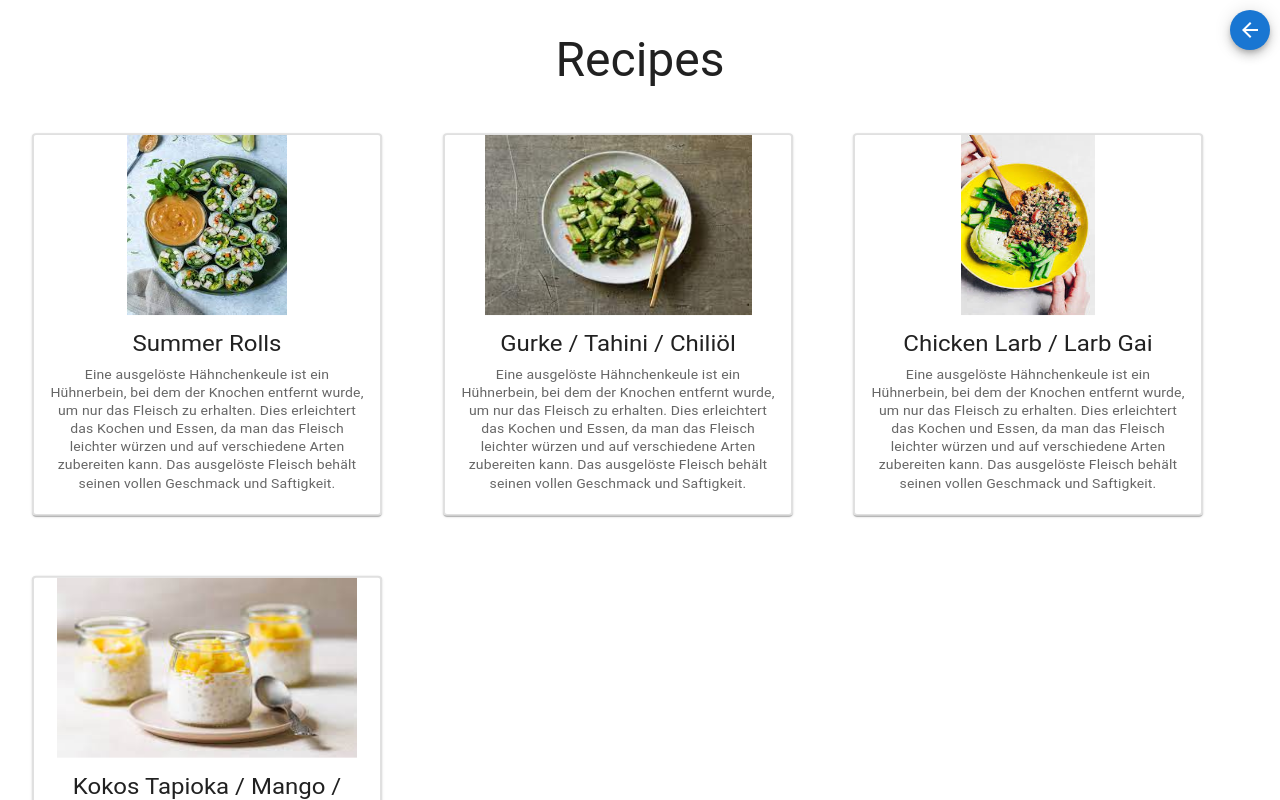
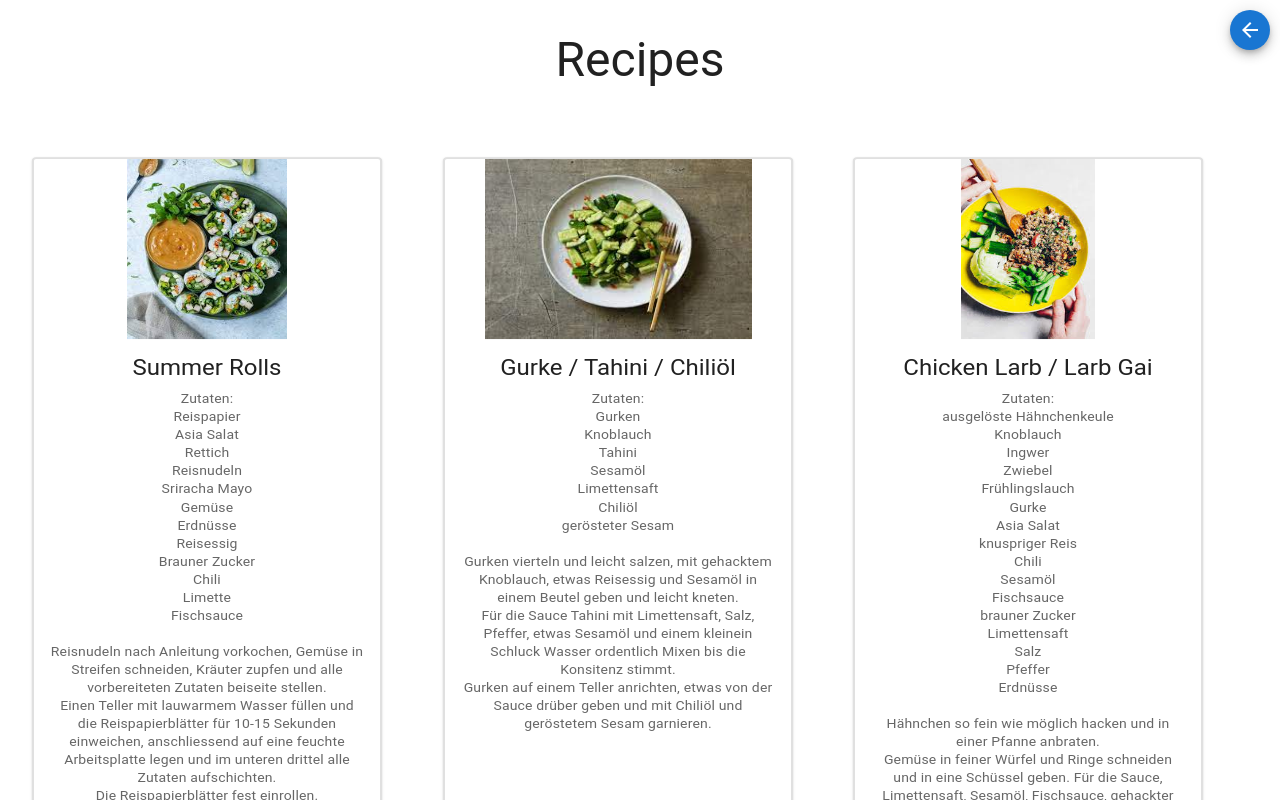
Before and after one commit to Lil-Youn/masterclass, a React (Vite) app: page /recipes in a window 1280 px wide. Shown: the top 800 px of the page. Built offline with nearby package versions, Linux system fonts and the light colour scheme.

Commit message:
edit recipe data

```diff
--- a/src/pages/Recipes/recipe-data.ts
+++ b/src/pages/Recipes/recipe-data.ts
@@ -8,25 +8,26 @@ const recipeItems = [
     image: SummerRollLogo,
     title: "Summer Rolls",
     description:
-      "Eine ausgelöste Hähnchenkeule ist ein Hühnerbein, bei dem der Knochen entfernt wurde, um nur das Fleisch zu erhalten. Dies erleichtert das Kochen und Essen, da man das Fleisch leichter würzen und auf verschiedene Arten zubereiten kann. Das ausgelöste Fleisch behält seinen vollen Geschmack und Saftigkeit.",
+      " Zutaten:\n Reispapier\n Asia Salat\n Rettich\n Reisnudeln\n Sriracha Mayo\n Gemüse\n Erdnüsse\n Reisessig\n Brauner Zucker\n Chili\n Limette\n Fischsauce\n\n Reisnudeln nach Anleitung vorkochen, Gemüse in Streifen schneiden, Kräuter zupfen und alle vorbereiteten Zutaten beiseite stellen.\n Einen Teller mit lauwarmem Wasser füllen und die Reispapierblätter für 10-15 Sekunden einweichen, anschliessend auf eine feuchte Arbeitsplatte legen und im unteren drittel alle Zutaten aufschichten.\n Die Reispapierblätter fest einrollen.\n Wenn alle Rollen fertig sind, mit einem scharfen Messer in Mundgerechte Stücke schneiden und auf einer Platte anrichten.\n Mit Sriracha Mayo, Kräutern und gehackten Erdnüssen garnieren und servieren.\n Für die Sauce Reisessig, Fischsauce, Limettensaft, Chili, Knoblauch und braunen Zucker verrühren und in eine kleine Schale füllen. ",
   },
+
   {
     image: GurkenLogo,
     title: "Gurke / Tahini / Chiliöl",
     description:
-      "Eine ausgelöste Hähnchenkeule ist ein Hühnerbein, bei dem der Knochen entfernt wurde, um nur das Fleisch zu erhalten. Dies erleichtert das Kochen und Essen, da man das Fleisch leichter würzen und auf verschiedene Arten zubereiten kann. Das ausgelöste Fleisch behält seinen vollen Geschmack und Saftigkeit.",
+      " Zutaten:\n Gurken\n Knoblauch\n Tahini\n Sesamöl\n Limettensaft\n Chiliöl\n gerösteter Sesam\n\n Gurken vierteln und leicht salzen, mit gehacktem Knoblauch, etwas Reisessig und Sesamöl in einem Beutel geben und leicht kneten.\n Für die Sauce Tahini mit Limettensaft, Salz, Pfeffer, etwas Sesamöl und einem kleinein Schluck Wasser ordentlich Mixen bis die Konsitenz stimmt.\n Gurken auf einem Teller anrichten, etwas von der Sauce drüber geben und mit Chiliöl und geröstetem Sesam garnieren.",
   },
   {
     image: LarbLogo,
     title: "Chicken Larb / Larb Gai",
     description:
-      "Eine ausgelöste Hähnchenkeule ist ein Hühnerbein, bei dem der Knochen entfernt wurde, um nur das Fleisch zu erhalten. Dies erleichtert das Kochen und Essen, da man das Fleisch leichter würzen und auf verschiedene Arten zubereiten kann. Das ausgelöste Fleisch behält seinen vollen Geschmack und Saftigkeit.",
+      "Zutaten:\n ausgelöste Hähnchenkeule\n Knoblauch\n Ingwer\n Zwiebel\n Frühlingslauch\n Gurke\n Asia Salat\n knuspriger Reis\n Chili\n Sesamöl\n Fischsauce\n brauner Zucker\n Limettensaft\n Salz \n Pfeffer\n Erdnüsse \n\n Hähnchen so fein wie möglich hacken und in einer Pfanne anbraten.\n Gemüse in feiner Würfel und Ringe schneiden und in eine Schüssel geben. Für die Sauce, Limettensaft, Sesamöl, Fischsauce, gehackter Knoblauch und Ingwer, Chili, Salz und Pfeffer verrühren und beiseite stellen.\n Fleisch mit in die Schüssel geben.\n Kräuter zupfen und dazu geben, mit der Sauce vermischen.\n knusprigen Reis und gehackte Erdnüsse dazu geben und mit warmen Sushireis servieren. ",
   },
   {
     image: TapiokaLogo,
     title: "Kokos Tapioka / Mango / Beeren ",
     description:
-      "Eine ausgelöste Hähnchenkeule ist ein Hühnerbein, bei dem der Knochen entfernt wurde, um nur das Fleisch zu erhalten. Dies erleichtert das Kochen und Essen, da man das Fleisch leichter würzen und auf verschiedene Arten zubereiten kann. Das ausgelöste Fleisch behält seinen vollen Geschmack und Saftigkeit.",
+      "Zutaten:\n Tapioka\n Kokosmilch\n Zucker\n Mango\n Beeren\n\n Tapioka mehrmals unter fliessendem Wasser waschen bis das Wasser völlig klar ist.\n Wasser zum kochen bringen, etwas Zucker und Salz dazugeben und die Tapioka Perlen so lange kochen bis nur noch ein mini kleiner weisser Punkt in der mitte zu sehen ist.\n In ein Sieb geben und unter fliessendem kalten Wasser abwaschen.\n In der zwischenzeit Kokosmilch mit Zucker und etwas Vanille aufkochen und leicht einreduzieren. Beiseite stellen und abkühlen lassen.\nTapioka perlen mit der Kokosmilch verrühren und über Nacht in den Kühlschrank stellen.\n Mango in kleine Würfel schneiden und mit den Beeren in eine Schüssel geben. Bei Bedarf leicht Zuckern\n  Tapioka in Gläser füllen, Mango und Beeren oben drauf geben und servieren.",
   },
 ];
 
```
